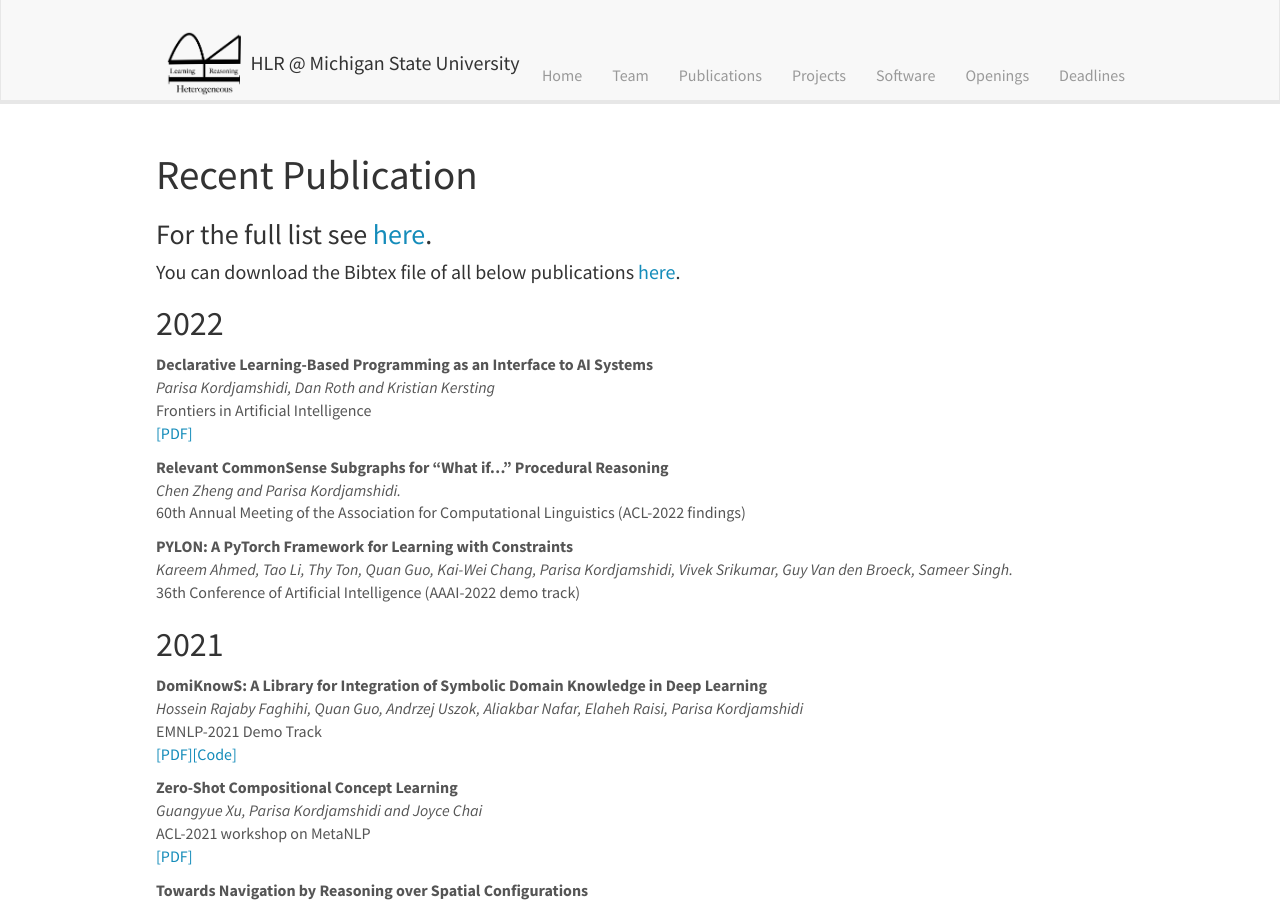
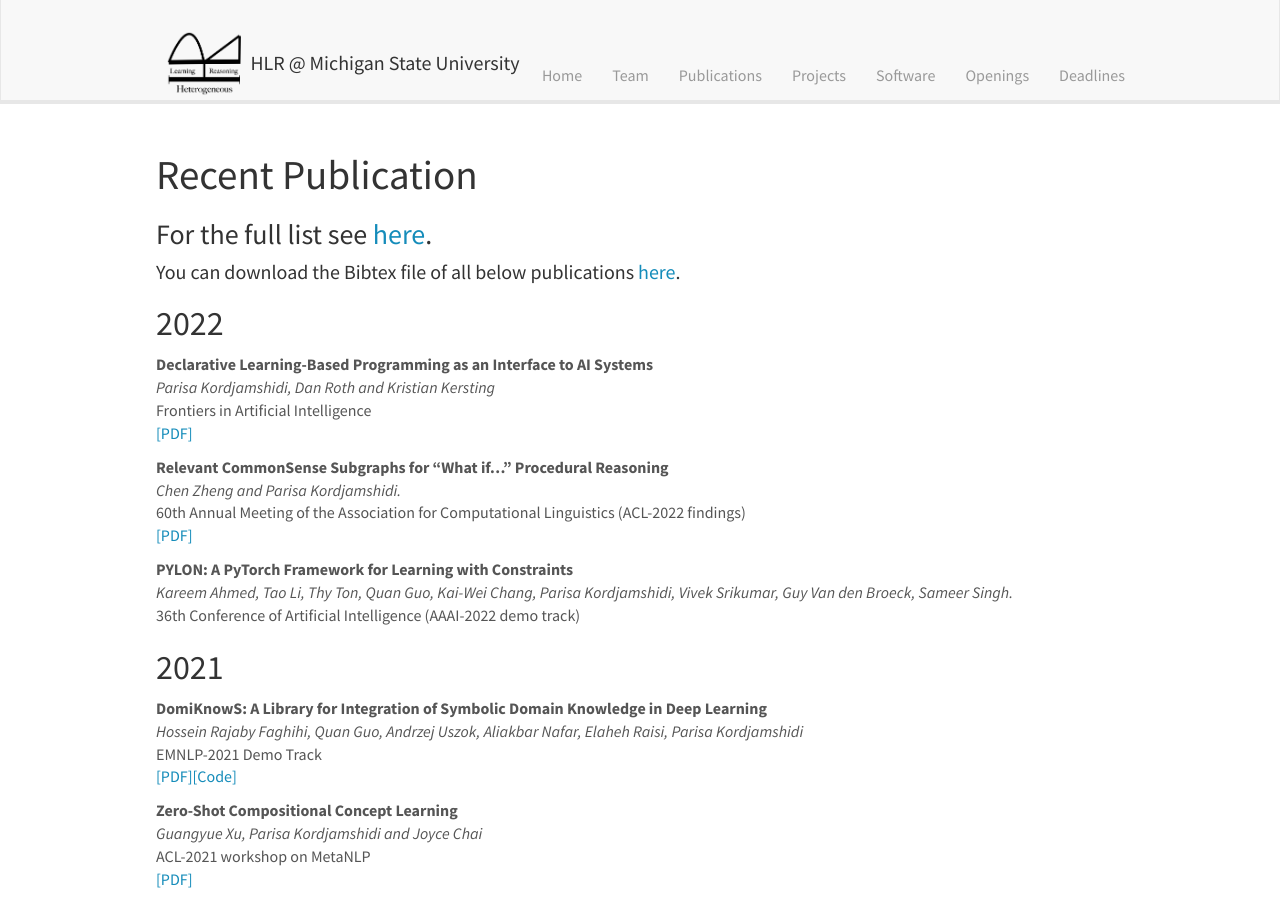
Before and after one commit to HLR/HLR.github.io, a Jekyll site: the page built from _pages/publications.md, in a window 1280 px wide and 900 px high. Built offline with Jekyll 4.4.1, drawn with Linux system fonts in a browser that asks for light colours; nearby versions of some CDN libraries.

Commit message:
Update publist.yml

```diff
--- a/_data/publist.yml
+++ b/_data/publist.yml
@@ -12,6 +12,9 @@
   authors: Chen Zheng and Parisa Kordjamshidi.
   venue: 60th Annual Meeting of the Association for Computational Linguistics (ACL-2022 findings)
   year: 2022
+  links:
+    - url: https://arxiv.org/pdf/2203.11187.pdf
+      display: PDF
 
 - title: "PYLON: A PyTorch Framework for Learning with Constraints"
   authors: Kareem Ahmed, Tao Li, Thy Ton, Quan Guo, Kai-Wei Chang, Parisa Kordjamshidi, Vivek Srikumar, Guy Van den Broeck, Sameer Singh.
```
